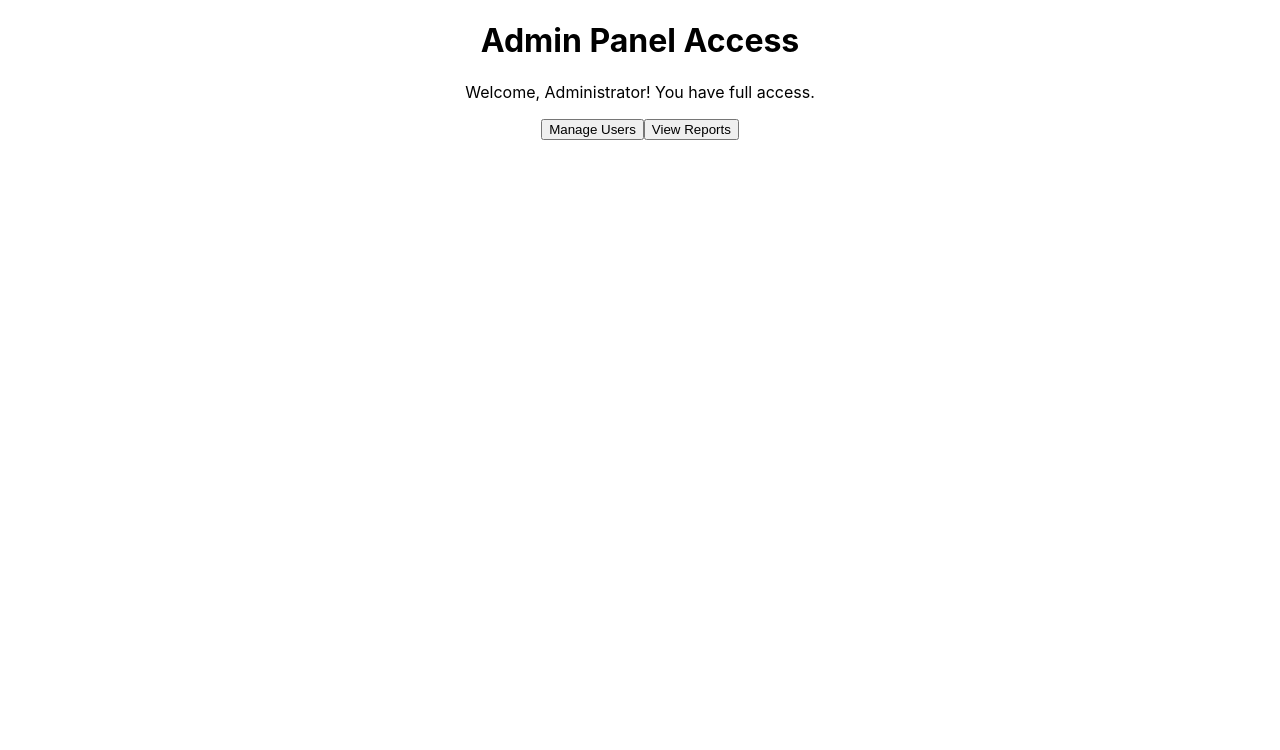
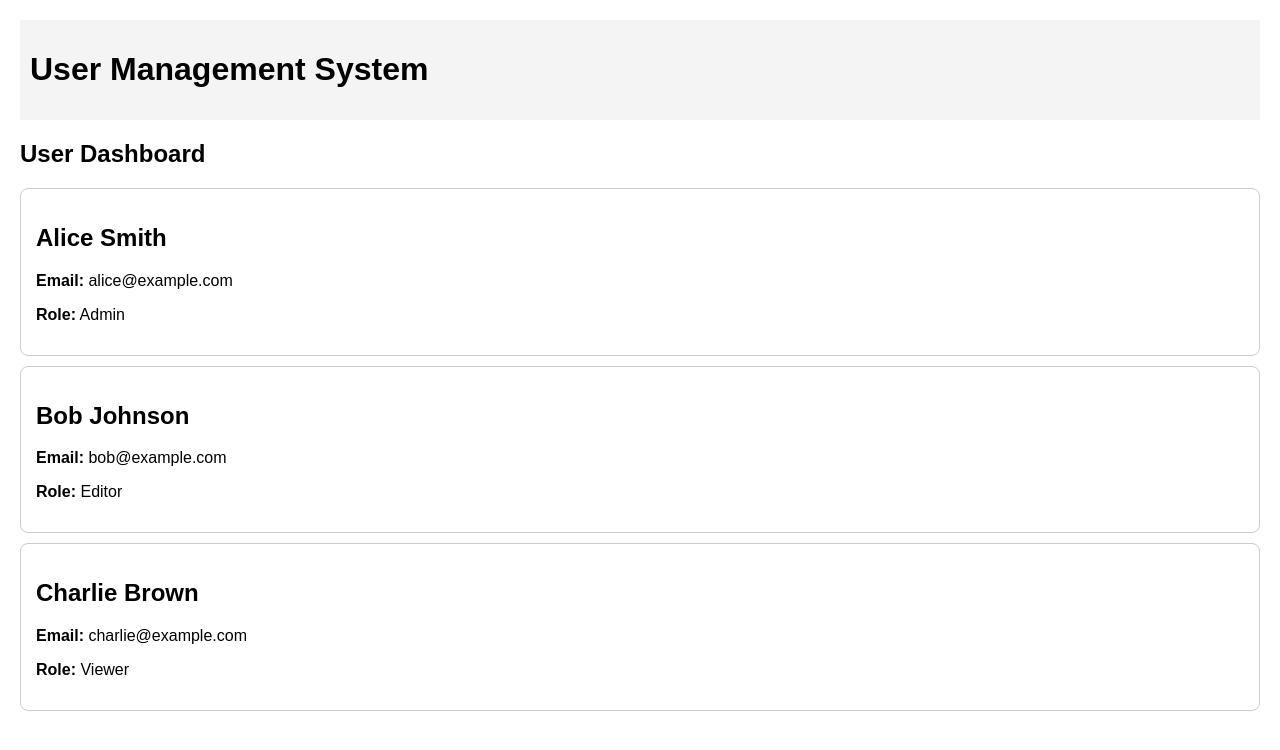
Before and after one commit to kishore24032008-maker/my-react-app, a React (Create React App) app: page / in a window 1280 px wide. Shown: the top 750 px of the page. Built offline with nearby package versions, Linux system fonts and the light colour scheme.

Commit message:
Add functional components, props, and prop-types setup

```diff
--- a/package.json
+++ b/package.json
@@ -7,9 +7,10 @@
     "@testing-library/jest-dom": "^6.9.1",
     "@testing-library/react": "^16.3.2",
     "@testing-library/user-event": "^13.5.0",
+    "prop-types": "^15.8.1",
     "react": "^19.2.8",
     "react-dom": "^19.2.8",
-    "react-scripts": "5.0.1",
+    "react-scripts": "^0.0.0",
     "web-vitals": "^2.1.4"
   },
   "scripts": {
--- a/src/App.js
+++ b/src/App.js
@@ -1,11 +1,12 @@
 import React from "react";
-import "./App.css";
-import AdminPanel from "./AdminPanel";
+import Header from "./components/Header";
+import Dashboard from "./components/Dashboard";
 
 function App() {
   return (
-    <div className="App">
-      <AdminPanel isAdmin={true} />
+    <div style={{ padding: "20px", fontFamily: "sans-serif" }}>
+      <Header title="User Management System" />
+      <Dashboard />
     </div>
   );
 }
--- /dev/null
+++ b/src/components/Dashboard.js
@@ -0,0 +1,41 @@
+import React from "react";
+import UserInfo from "./UserInfo";
+
+function Dashboard() {
+  const users = [
+    {
+      id: 1,
+      username: "Alice Smith",
+      email: "alice@example.com",
+      role: "Admin",
+    },
+    {
+      id: 2,
+      username: "Bob Johnson",
+      email: "bob@example.com",
+      role: "Editor",
+    },
+    {
+      id: 3,
+      username: "Charlie Brown",
+      email: "charlie@example.com",
+      role: "Viewer",
+    },
+  ];
+
+  return (
+    <div>
+      <h2>User Dashboard</h2>
+      {users.map((user) => (
+        <UserInfo
+          key={user.id}
+          username={user.username}
+          email={user.email}
+          role={user.role}
+        />
+      ))}
+    </div>
+  );
+}
+
+export default Dashboard;
--- /dev/null
+++ b/src/components/Header.js
@@ -0,0 +1,17 @@
+import React from "react";
+
+function Header({ title }) {
+  return (
+    <header
+      style={{
+        padding: "10px",
+        backgroundColor: "#f4f4f4",
+        marginBottom: "20px",
+      }}
+    >
+      <h1>{title}</h1>
+    </header>
+  );
+}
+
+export default Header;
--- /dev/null
+++ b/src/components/UserInfo.js
@@ -0,0 +1,24 @@
+import React from "react";
+
+function UserInfo({ username, email, role }) {
+  return (
+    <div
+      style={{
+        border: "1px solid #ccc",
+        borderRadius: "8px",
+        padding: "15px",
+        marginBottom: "10px",
+      }}
+    >
+      <h2>{username}</h2>
+      <p>
+        <strong>Email:</strong> {email}
+      </p>
+      <p>
+        <strong>Role:</strong> {role}
+      </p>
+    </div>
+  );
+}
+
+export default UserInfo;
```
Also changed, not shown: 1 other file (tests, documents, lock files or other folders).
